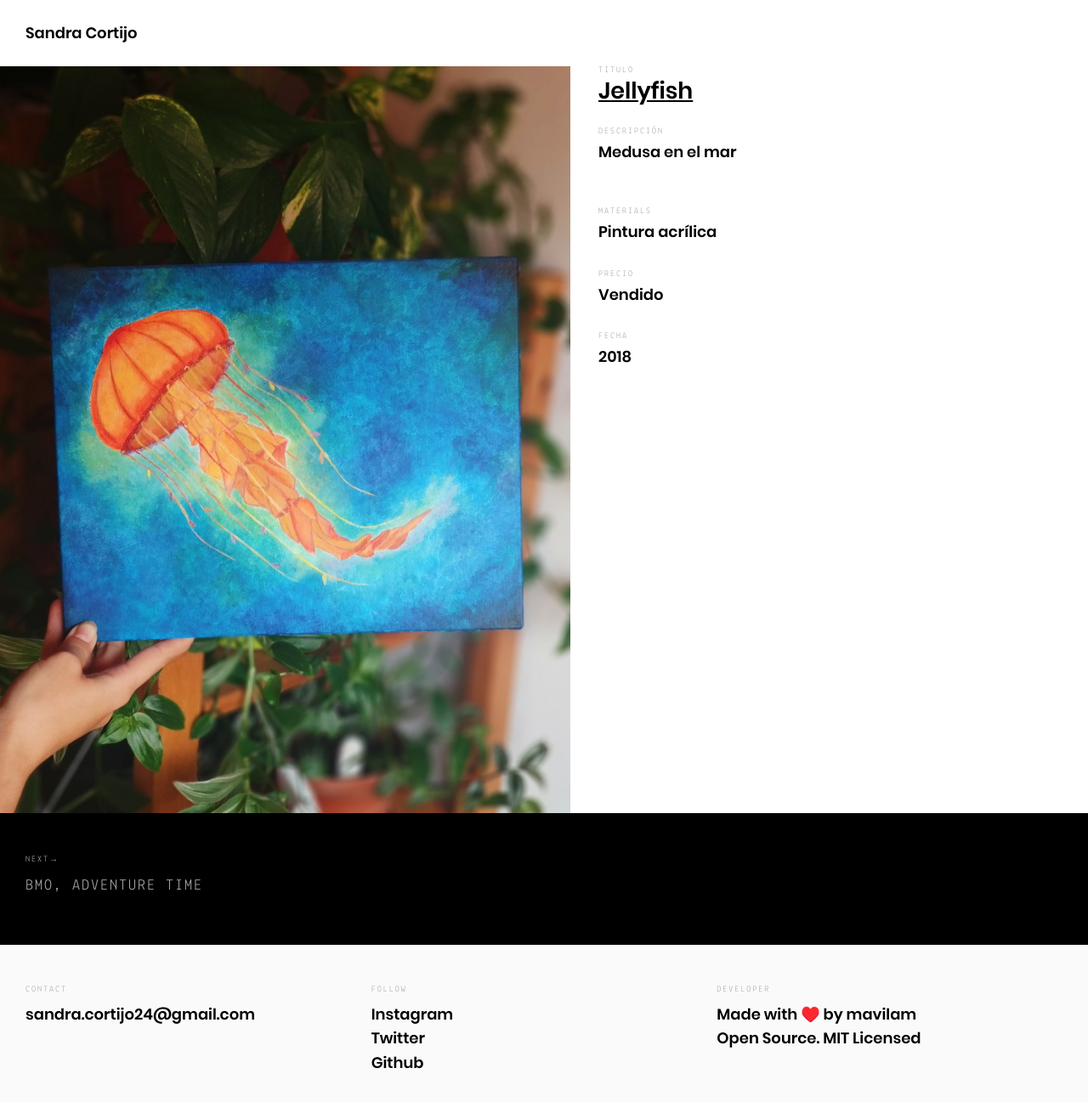
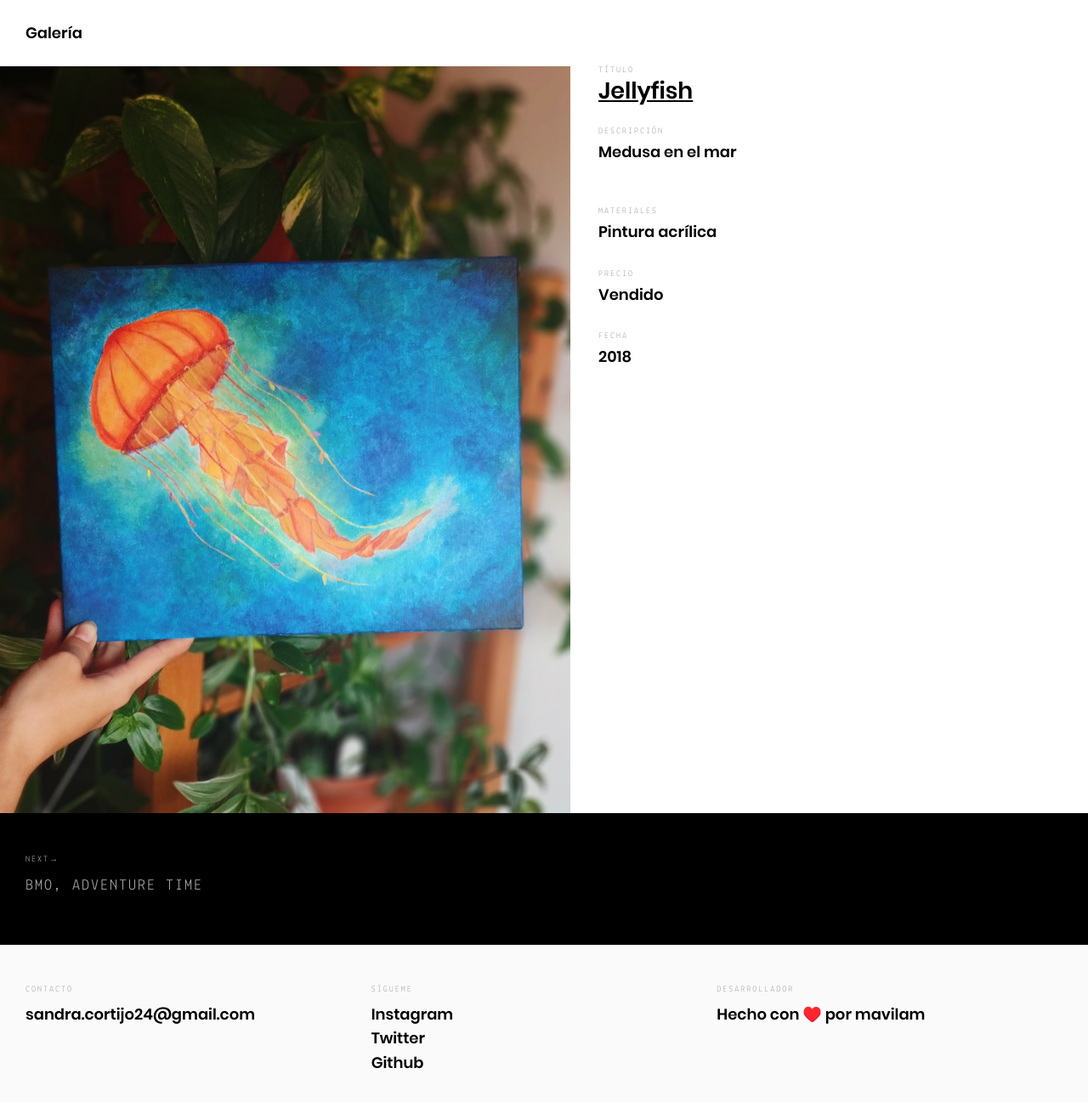
Before and after one commit to sancortijo/sancortijo.github.io, a Jekyll site: the page built from _posts/projects/2018-02-14-jellyfish.md, in a window 1280 px wide and 1346 px high. Shown: the top 1297 px of the window at 85% size. Built offline with Jekyll 4.4.1, drawn with Linux system fonts in a browser that asks for light colours.

Commit message:
Change text to spanish

```diff
--- a/_includes/footer.html
+++ b/_includes/footer.html
@@ -1,11 +1,11 @@
 <footer class="footer">
 	<div class="container">
 		<section class="contact">
-			<h2>Contact</h2>
+			<h2>Contacto</h2>
 			<a title="{{ site.email }}" href="mailto:{{ site.email }}">{{ site.email }}</a>
 		</section>
 		<section class="follow">
-			<h2>Follow</h2>
+			<h2>Sígueme</h2>
 			<ul>
 				<li><a title="Instagram" href="{{ site.instagram }}" target="_blank">Instagram</a></li>
 				<li><a title="Twitter" href="{{ site.twitter }}" target="_blank">Twitter</a></li>
@@ -13,9 +13,8 @@
 			</ul>
 		</section>
 		<section class="developer">
-				<h2>Developer</h2>
-			<a href="{{ site.developerGH }}">Made with ♥️ by mavilam</a><br/>
-			<a>Open Source. MIT Licensed</a>
+				<h2>Desarrollador</h2>
+			<a href="{{ site.developerGH }}">Hecho con ♥️ por mavilam</a><br/>
 		</section>
 	</div>
 </footer>
--- a/_layouts/project.html
+++ b/_layouts/project.html
@@ -8,19 +8,27 @@
 	{% include head.html %}
 </head>
 <body>
-	{% include header.html %}
+
+	<header class="header">
+		<div class="container">
+			<h1 class="logo">
+				<a title="{{ site.author }}" href="{{ site.baseurl | append: "/" }}">Galería</a>
+			</h1>
+		</div>
+	</header>
+
 	<main class="content">
 		<section class="project">
 			<div class="container">
 				<article>
-					<span class="h2">Titulo</span>
+					<span class="h2">Título</span>
 					<h1>
 						<a href="{{ page.project.url }}" target="_blank" title="{{ page.project.title }}" rel="nofollow">{{ page.project.title }}</a>
 					</h1>
 					<span class="h2">Descripción</span>
 					{{ page.project.description }}
 					<div class="project-meta">
-						<span class="h2">Materials</span>
+						<span class="h2">Materiales</span>
 						<p>{{ page.project.materials }}</p>
 						<span class="h2">Precio</span>
 						<p><a title="{{ page.price.amount }}" href="{{ page.price.url }}" target="_blank" rel="nofollow">{{ page.price.amount }}</a></p>
--- a/index.html
+++ b/index.html
@@ -14,13 +14,13 @@
 	<main class="content" id="maincontent">
 		<section class="intro">
 			<div class="container">
-				<h2>About me.</h2>
+				<h2>Sobre mi.</h2>
 				<p>{{ site.description }}</p>
 			</div>
 		</section>
 		<section class="projects">
 			<div class="container">
-				<h2>Projects I have worked on.</h2>
+				<h2>Projectos en los que he trabajado.</h2>
 				<ul class="projects-list">
 					{% for item in site.categories.projects reversed %}
 						<li>
```
